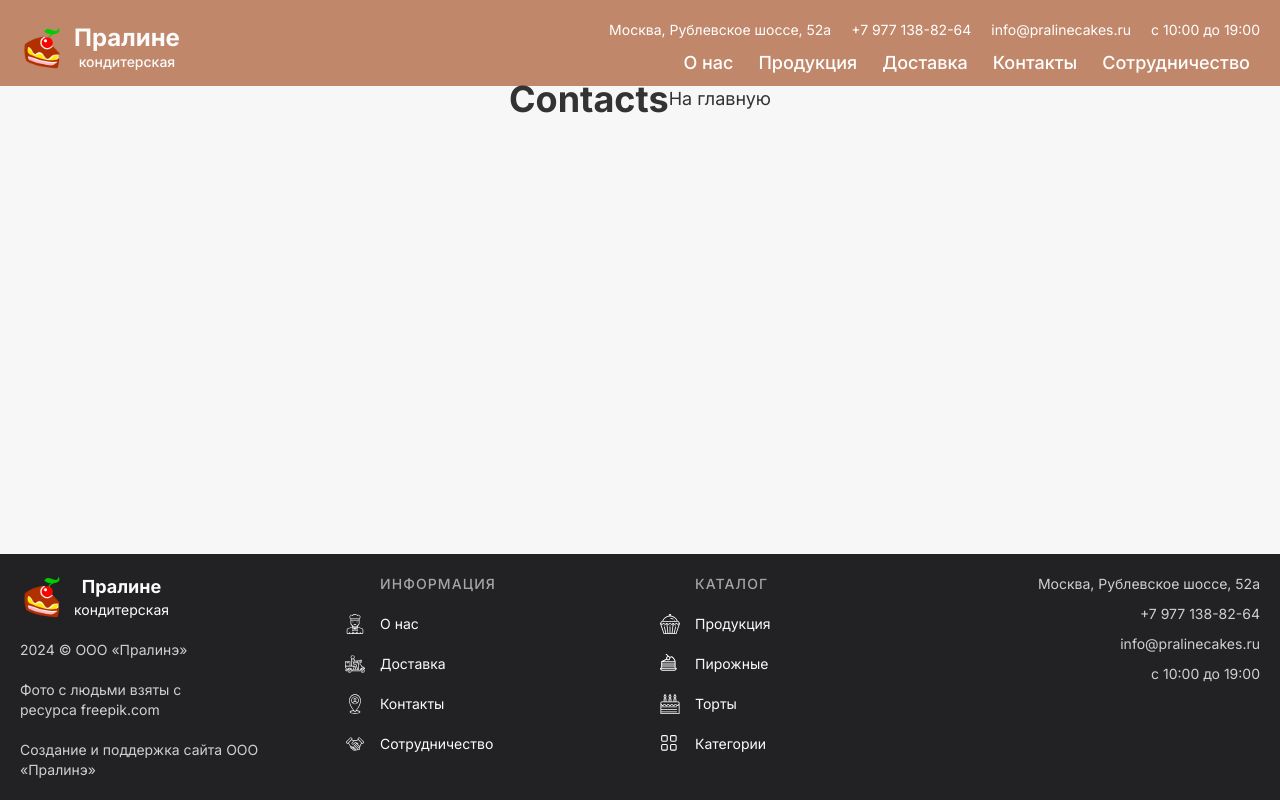
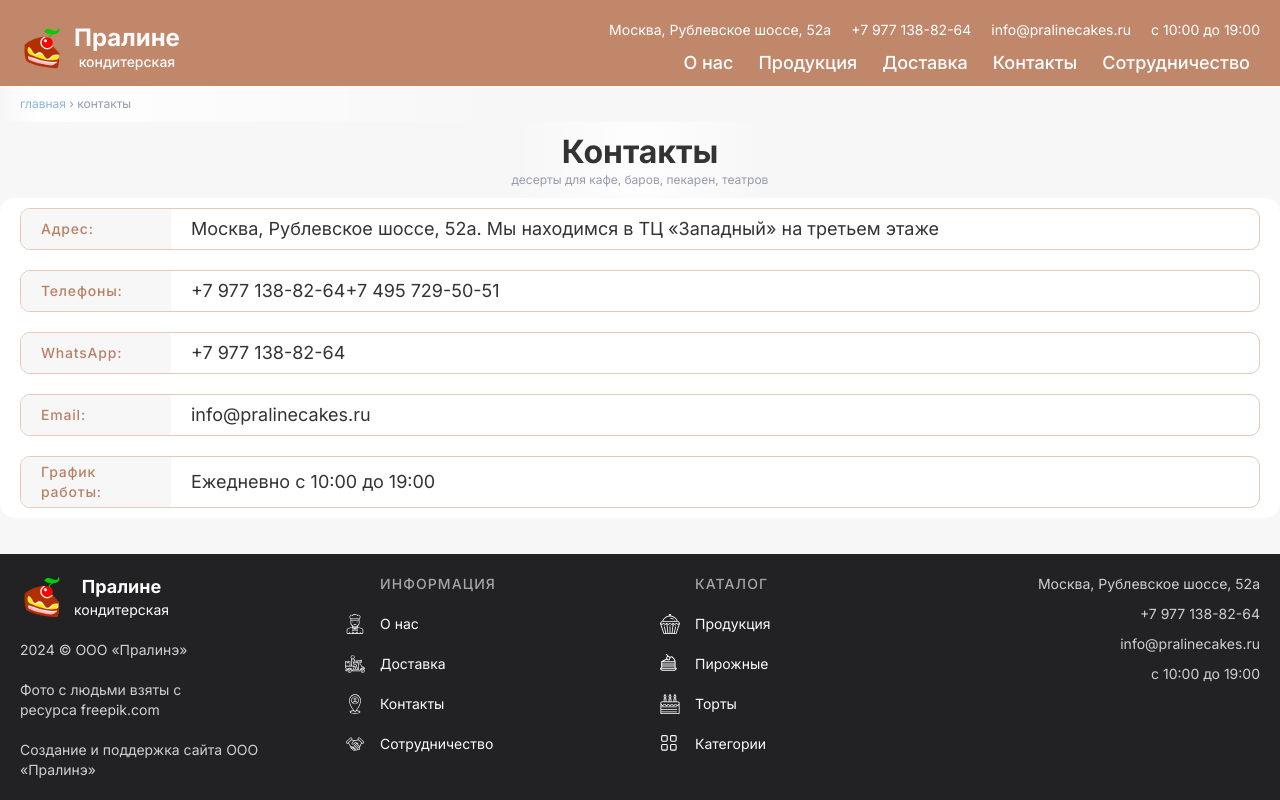
Before and after one commit to AlexanderMorugin/pralinecakes-next-js, a Next.js app: page /contacts in a window 1280 px wide. Built offline with nearby package versions, Linux system fonts and the light colour scheme.

Commit message:
начал делать страницу Контакты

```diff
--- a/src/app/contacts/page.tsx
+++ b/src/app/contacts/page.tsx
@@ -1,5 +1,10 @@
 import Link from 'next/link';
 import type { Metadata } from "next";
+
+import { MainWrapper } from '@/components';
+import { Breadcrumbs, ContactsWidget, PageHeading } from '@/widgets';
+import { PAGE_CONTACTS_TITLE, PAGE_MAIN } from '@/shared/constants/pages';
+import Routes from '@/shared/constants/routes';
 
 
 export const metadata: Metadata = {
@@ -7,11 +12,18 @@
   description: "Contacts Contacts Contacts",
 };
 
+const breadcrumbs = [
+  { heading: PAGE_MAIN, route: Routes.HOME },
+  { heading: PAGE_CONTACTS_TITLE, route: '' },
+];
+
 export default function Contacts() {
   return (
-    <>
-      <h1>Contacts</h1>
-      <Link href='/'>На главную</Link>
-    </>
+    <MainWrapper>
+      <Breadcrumbs links={breadcrumbs} />
+
+      <PageHeading title={PAGE_CONTACTS_TITLE} />
+      <ContactsWidget />
+    </MainWrapper>
   );
 }
--- a/src/entities/header-connect/ui/header-connect.tsx
+++ b/src/entities/header-connect/ui/header-connect.tsx
@@ -11,7 +11,11 @@
     <ul className={styles.headerConnect}>
       {connectData.map((item, index) => (
         <li key={index}>
-          <Link href={item.link} className={styles.headerConnect__link}>
+          <a
+            href={item.link}
+            rel='noopener noreferrer'
+            className={styles.headerConnect__link}
+          >
             <Image
               src={item.icon}
               alt={item.title}
@@ -19,7 +23,7 @@
               height={32}
               className={styles.headerConnect__icon}
             />
-          </Link>
+          </a>
         </li>
       ))}
     </ul>
--- /dev/null
+++ b/src/widgets/contacts-widget/index.tsx
@@ -0,0 +1,2 @@
+import ContactsWidget from './ui/contacts-widget';
+export default ContactsWidget;
--- /dev/null
+++ b/src/widgets/contacts-widget/ui/contacts-widget.module.scss
@@ -0,0 +1,54 @@
+@use '@/shared/styles/mixins' as media;
+
+.contactsWidget {
+  display: flex;
+  flex-direction: column;
+  gap: 20px;
+  width: 100%;
+
+  &__grid {
+    display: grid;
+    grid-template-columns: 150px 1fr;
+    border-radius: 10px;
+    border: 1px solid var(--border-primary);
+    overflow: hidden;
+
+    @include media.respond-to('middle') {
+      grid-template-columns: 1fr;
+    }
+  }
+
+  &__name {
+    display: flex;
+    align-items: center;
+    min-height: 40px;
+    background: var(--bg-primary);
+    font: var(--font-xs-medium);
+    color: var(--border-secondary);
+    letter-spacing: 0.8px;
+    padding: 5px 20px;
+  }
+
+  &__text {
+    display: flex;
+    align-items: center;
+    flex-wrap: wrap;
+    min-height: 40px;
+    font: var(--font-s-regular);
+    color: var(--text-primary);
+    padding: 5px 20px;
+
+    &_link {
+      cursor: pointer;
+    }
+
+    @include media.respond-to('middle') {
+      flex-direction: column;
+      align-items: flex-start;
+    }
+  }
+
+  &__color {
+    color: var(--text-primary);
+  }
+}
--- /dev/null
+++ b/src/widgets/contacts-widget/ui/contacts-widget.tsx
@@ -0,0 +1,71 @@
+import type { FC } from 'react';
+import Link from 'next/link';
+
+import {
+  ADDRESS,
+  EMAIL,
+  PHONE_LINK,
+  PHONE_NUMBER,
+  PHONE_NUMBER_SECOND,
+  PHONE_SECOND_LINK,
+  WHATSAPP_LINK,
+  WORK_HOURS,
+} from '@/shared/constants/info';
+import { ArticleWrapper } from '@/components';
+
+import styles from './contacts-widget.module.scss';
+
+const ContactsWidget: FC = () => {
+  return (
+    <section className={styles.contactsWidget}>
+      <ArticleWrapper>
+        <div className={styles.contactsWidget__grid}>
+          <span className={styles.contactsWidget__name}>Адрес:</span>
+          <p className={styles.contactsWidget__text}>
+            <span>{ADDRESS}.&nbsp;</span>
+            <span>Мы находимся в ТЦ «Западный» на третьем этаже</span>
+          </p>
+        </div>
+        <div className={styles.contactsWidget__grid}>
+          <span className={styles.contactsWidget__name}>Телефоны:</span>
+          <div className={styles.contactsWidget__text}>
+            <a href={PHONE_LINK} className={styles.contactsWidget__color}>
+              {PHONE_NUMBER}
+            </a>
+            <a
+              href={PHONE_SECOND_LINK}
+              className={styles.contactsWidget__color}
+            >
+              {PHONE_NUMBER_SECOND}
+            </a>
+          </div>
+        </div>
+        <div className={styles.contactsWidget__grid}>
+          <span className={styles.contactsWidget__name}>WhatsApp:</span>
+          <a
+            href={WHATSAPP_LINK}
+            rel='noopener noreferrer'
+            className={styles.contactsWidget__text}
+          >
+            {PHONE_NUMBER}
+          </a>
+        </div>
+        <div className={styles.contactsWidget__grid}>
+          <span className={styles.contactsWidget__name}>Email:</span>
+          <a
+            href={`mailto:${EMAIL}`}
+            className={`${styles.contactsWidget__text} ${styles.contactsWidget__text_link}`}
+          >
+            {EMAIL}
+          </a>
+        </div>
+        <div className={styles.contactsWidget__grid}>
+          <span className={styles.contactsWidget__name}>График работы:</span>
+          <p className={styles.contactsWidget__text}>Ежедневно {WORK_HOURS}</p>
+        </div>
+      </ArticleWrapper>
+    </section>
+  );
+};
+
+export default ContactsWidget;
--- a/src/widgets/index.tsx
+++ b/src/widgets/index.tsx
@@ -1,6 +1,7 @@
 import AboutWidget from './about-widget';
 import Breadcrumbs from './breadcrumbs';
+import ContactsWidget from './contacts-widget';
 import HeadingImage from './heading-image';
 import PageHeading from './page-heading';
 
-export { AboutWidget, Breadcrumbs, HeadingImage, PageHeading };
+export { AboutWidget, Breadcrumbs, HeadingImage, PageHeading, ContactsWidget };
```
Also changed, not shown: src/app/about/page.tsx (+10 -8 lines), src/widgets/about-widget/ui/about-widget.tsx (+11 -10 lines).
